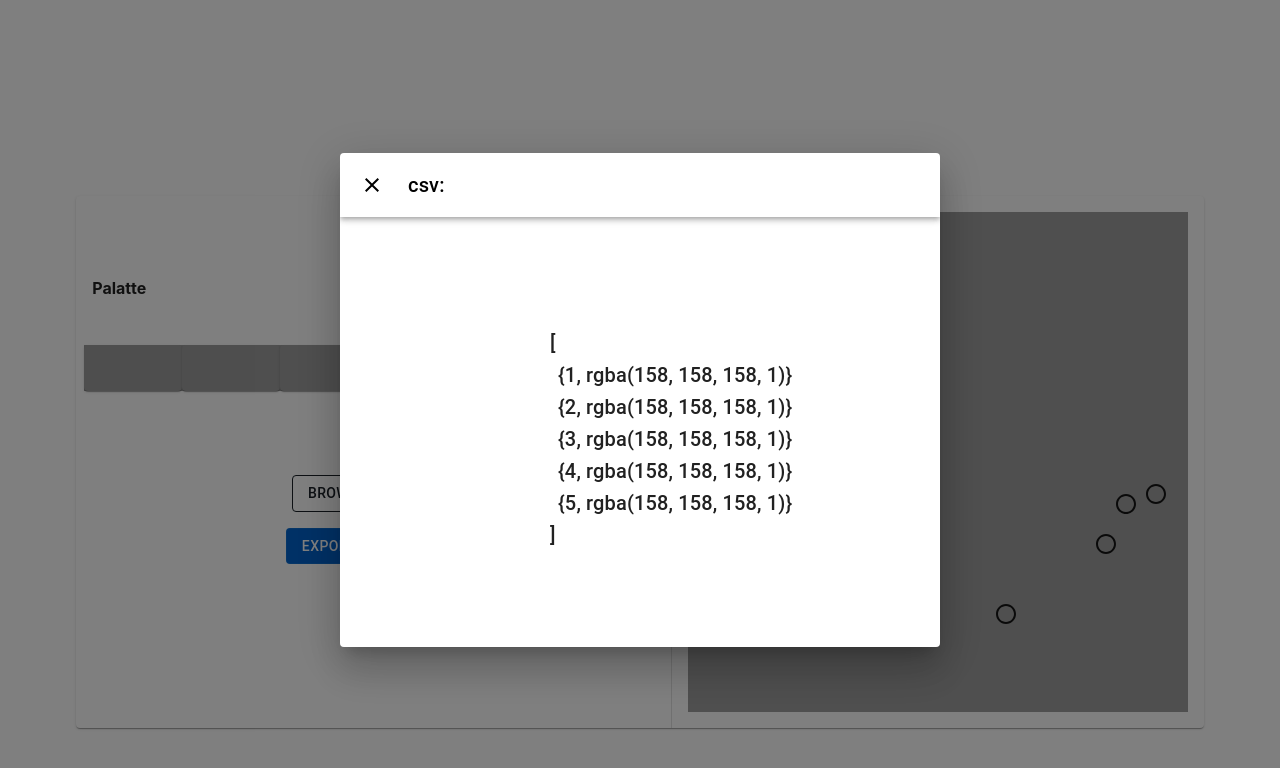
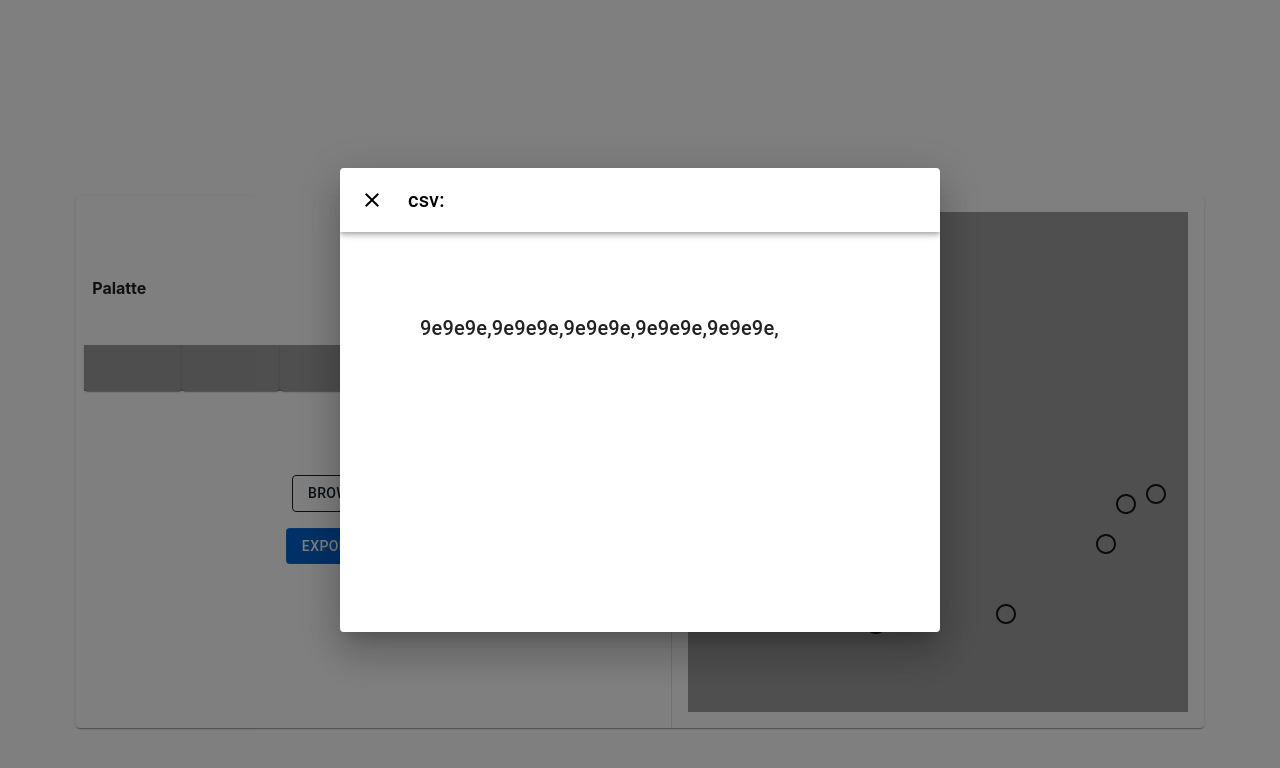
Before and after one commit to rachana1792/image-palette, a React (Vite) app: page / in a window 1280 px wide. Both pictures are taken after a click on the button "EXPORT PALATTE". Shown: the top 768 px of the page. Built offline with nearby package versions, Linux system fonts and the light colour scheme.

Commit message:
Update ExportModal.jsx

```diff
--- a/src/components/Modal/ExportModal.jsx
+++ b/src/components/Modal/ExportModal.jsx
@@ -1,4 +1,4 @@
-import React, { useState, useContext, useEffect } from 'react';
+import React, { useState, useContext } from 'react';
 import Dialog from '@mui/material/Dialog';
 import AppBar from '@mui/material/AppBar';
 import Toolbar from '@mui/material/Toolbar';
@@ -19,8 +19,6 @@ const BootstrapDialog = styled(Dialog)(({ theme }) => ({
     padding: theme.spacing(10),
     width: '70vh',
     height: '30vh',
-    marginLeft: 130,
-    marginTop: 30
   },
 
   '& 	.MuiAppBar-root': {
@@ -33,15 +31,22 @@ const BootstrapDialog = styled(Dialog)(({ theme }) => ({
 export default function ExportModal() {
 
   const [isOpen, setisOpen] = useState(false);
-  const [numbers, setNumbers] = useState([])
+
+  const myContext = useContext(AppContext);
 
 
 
-  const myContext = useContext(AppContext);
+  const getColorData = (color) => {
 
-  useEffect(() => {
-    setNumbers(myContext.countPalette)
-  }, [myContext])
+    if (color) {
+      const rgba = color?.replace(/^rgba?\(|\s+|\)$/g, '').split(',');
+
+      const hex = `${((1 << 24) + (parseInt(rgba[0]) << 16) + (parseInt(rgba[1]) << 8) + parseInt(rgba[2])).toString(16).slice(1)}`;
+
+      return hex
+
+    }
+  }
 
 
   const handleClickOpen = () => {
@@ -77,18 +82,17 @@ export default function ExportModal() {
           </Toolbar>
         </AppBar>
         <DialogContent >
-          <Typography variant="h6" component="div">{'['}</Typography>
+
           {
-            numbers.map((hero, index) => (
+            myContext?.countPalette.map((hero, index) => (
 
-              <Typography key={hero.id} sx={{ ml: 1, flex: 1 }} variant="h6" component="div">
-                {'{' + hero.id + ", " + hero.color + "}"}
+              <Typography key={hero.id} sx={{ display: 'inline-block' }} variant="h6" component="div">
+                {getColorData(hero.color) + ", "}
               </Typography>
 
             ))
           }
 
-          <Typography variant="h6" component="div">{']'}</Typography>
 
         </DialogContent>
 
```
